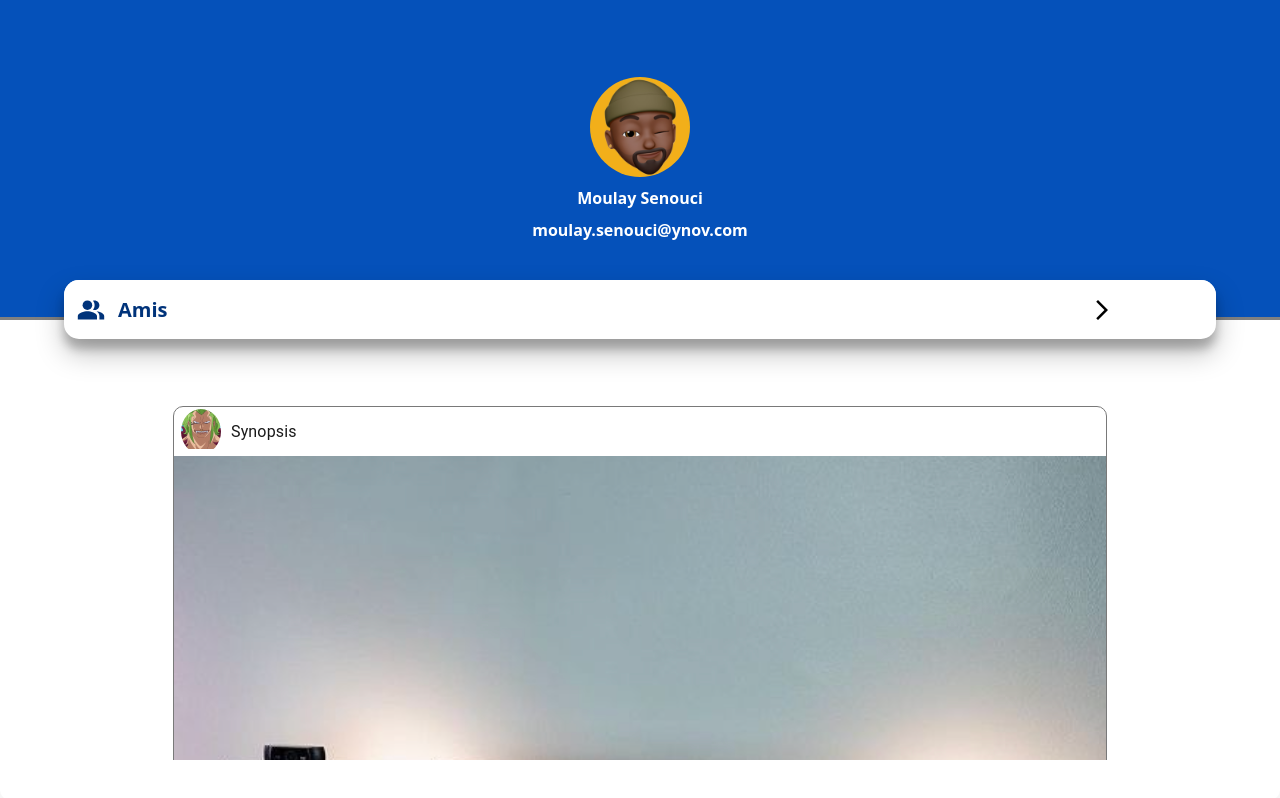
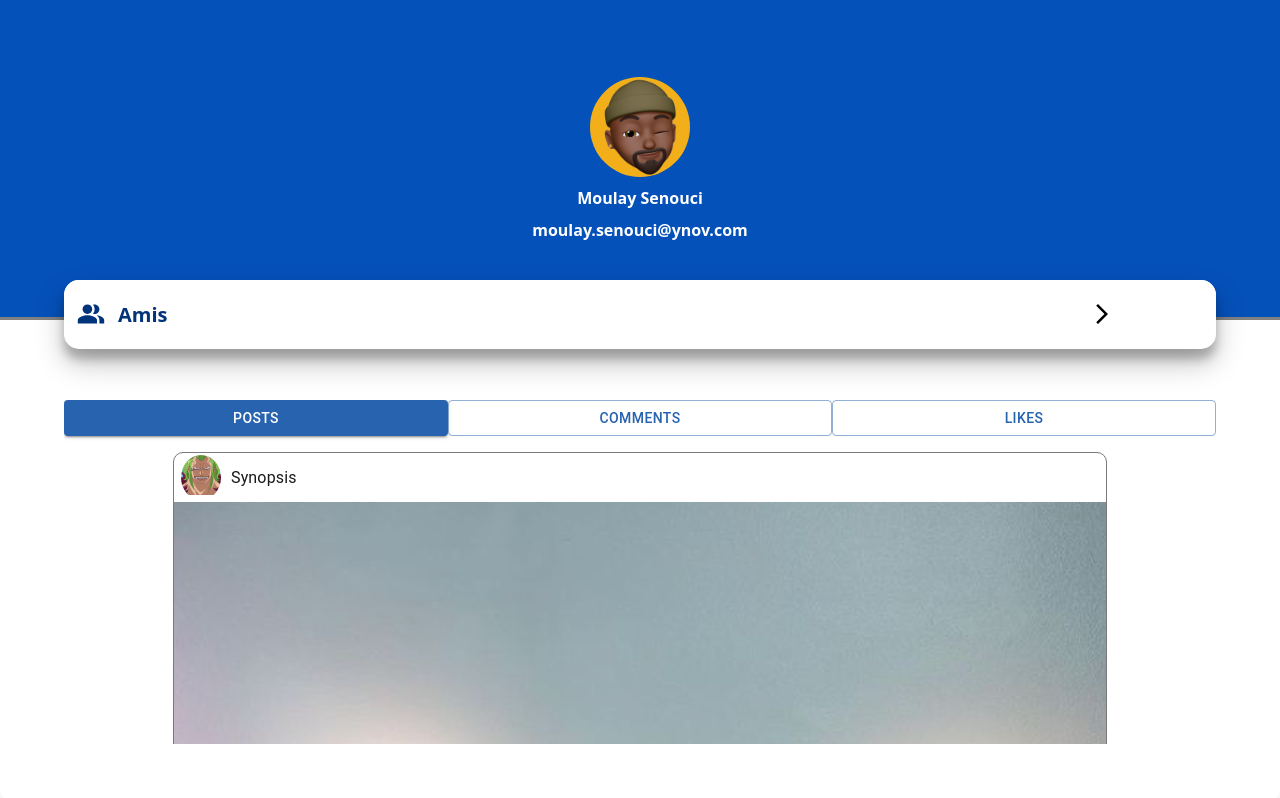
Before and after one commit to Synopsiss31/Ybook, a Next.js app: page /profil in a window 1280 px wide. Built offline with nearby package versions, Linux system fonts and the light colour scheme.

Commit message:
finalisation esthetique page

```diff
--- /dev/null
+++ b/src/components/comments/Comments.tsx
@@ -0,0 +1,21 @@
+import style from "./comments.module.css";
+
+function Comments() {
+  return (
+
+
+      <>
+      <div className={style.comment}>" Bonjour voici mon commentaire "</div>
+      <div className={style.comment}>" Bonjour voici mon commentaire "</div>
+      <div className={style.comment}>" Bonjour voici mon commentaire "</div>
+      <div className={style.comment}>" Bonjour voici mon commentaire "</div>
+      </>
+
+
+
+
+
+  );
+}
+
+export default Comments;
--- /dev/null
+++ b/src/components/comments/comments.module.css
@@ -0,0 +1,11 @@
+.comment{
+    display: flex;
+    align-items: center;
+    justify-content: center;
+    box-shadow: rgba(0, 0, 0, 0.12) 0px 1px 3px, rgba(0, 0, 0, 0.24) 0px 1px 2px;
+    height: 15%;
+    width: auto;
+    border-radius: 10px;
+    margin-top: 10px;
+    margin-bottom: 10px;
+}
--- /dev/null
+++ b/src/components/profile/AuthSwitch.tsx
@@ -0,0 +1,66 @@
+import { Button } from "@mui/material";
+import Grid from "@mui/material/Unstable_Grid2";
+import React from "react";
+import swiper from "swiper";
+import { useSwiper } from "swiper/react";
+
+interface IAuthSwitchProps {
+  slot?: string;
+}
+
+const AuthSwitch: React.FC<IAuthSwitchProps> = ({slot}) => {
+
+  const [slideIndex, setslideIndex ] = React.useState(0);
+
+
+
+  const swiper = useSwiper();
+
+  swiper.on("slideChange", () => {
+  setslideIndex(swiper.activeIndex);
+
+
+  });
+
+
+
+
+
+  return (
+    <Grid
+      slot={slot}
+      direction="row"
+      container
+    >
+      <Grid xs container>
+        <Button
+          fullWidth
+          variant={slideIndex === 0 ? "contained" : "outlined"}
+          onClick={() => swiper.slideTo(0)}
+        >
+          POSTS
+        </Button>
+      </Grid>
+      <Grid xs container>
+        <Button
+          fullWidth
+          variant={slideIndex === 1 ? "contained" : "outlined"}
+          onClick={() => swiper.slideTo(1)}
+        >
+          COMMENTS
+        </Button>
+      </Grid>
+      <Grid xs container>
+        <Button
+          fullWidth
+          variant={slideIndex === 2 ? "contained" : "outlined"}
+          onClick={() => swiper.slideTo(2)}
+        >
+          LIKES
+        </Button>
+      </Grid>
+    </Grid>
+  )
+}
+
+export default AuthSwitch;
--- a/src/components/profile/Profile.tsx
+++ b/src/components/profile/Profile.tsx
@@ -7,6 +7,14 @@ import img from "./profileimg.png";
 import Friend from "@mui/icons-material/PeopleAlt";
 import ArrowForwardIosIcon from "@mui/icons-material/ArrowForwardIos";
 import Publication from "../publication/Publication";
+import Comments from "../comments/Comments";
+import { Box } from "@mui/material";
+
+import { SwiperSlide, Swiper } from "swiper/react";
+import AuthSwitch from "./AuthSwitch";
+
+
+
 function Profile() {
   return (
     <div className={style.container}>
@@ -19,7 +27,7 @@ function Profile() {
       </div>
       <div className={style.information}>
         <div className={style.friend}>
-          <div className={style.myfriend}>
+          <div className={style.myfriend} >
             <Friend className={style.muicon} />
             <span className={style.title}>Amis</span>
           </div>
@@ -27,7 +35,38 @@ function Profile() {
             <ArrowForwardIosIcon className={style.muifleche} />
           </div>
         </div>
-        <Publication />
+
+        <Box
+          sx={{
+            position: "relative",
+            height: "80%",
+            paddingBottom: 2,
+            overflow: 'hidden',
+          }}
+        >
+          <Swiper
+            spaceBetween={1000}
+            slidesPerView={1}
+            initialSlide={0}
+            allowTouchMove={false}
+            style={{
+              height: "100%",
+              width: "100%",
+              overflow: 'hidden'
+            }}
+          >
+            <AuthSwitch slot="container-start" />
+            <SwiperSlide>
+              <Publication />
+            </SwiperSlide>
+            <SwiperSlide>
+              <Comments />
+            </SwiperSlide>
+            <SwiperSlide>
+              <Publication />
+            </SwiperSlide>
+          </Swiper>
+        </Box>
       </div>
     </div>
   );
```
